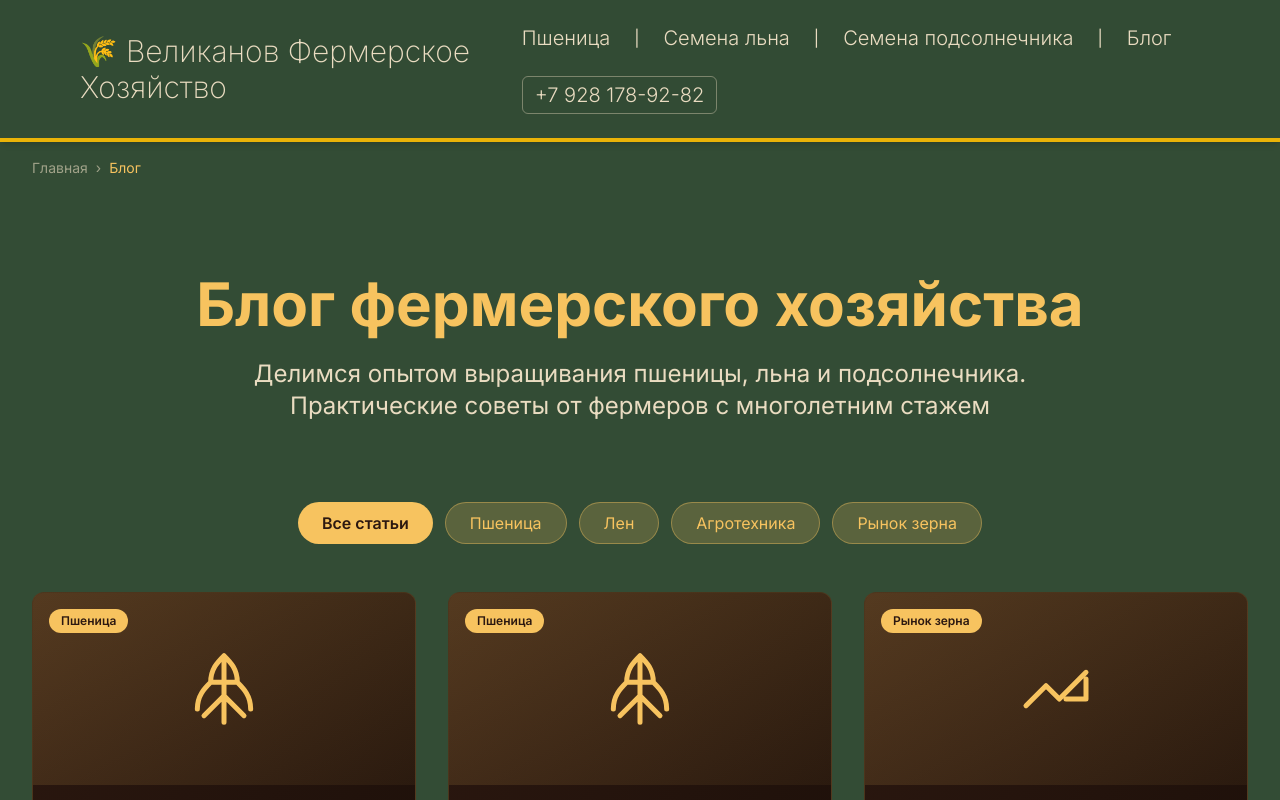
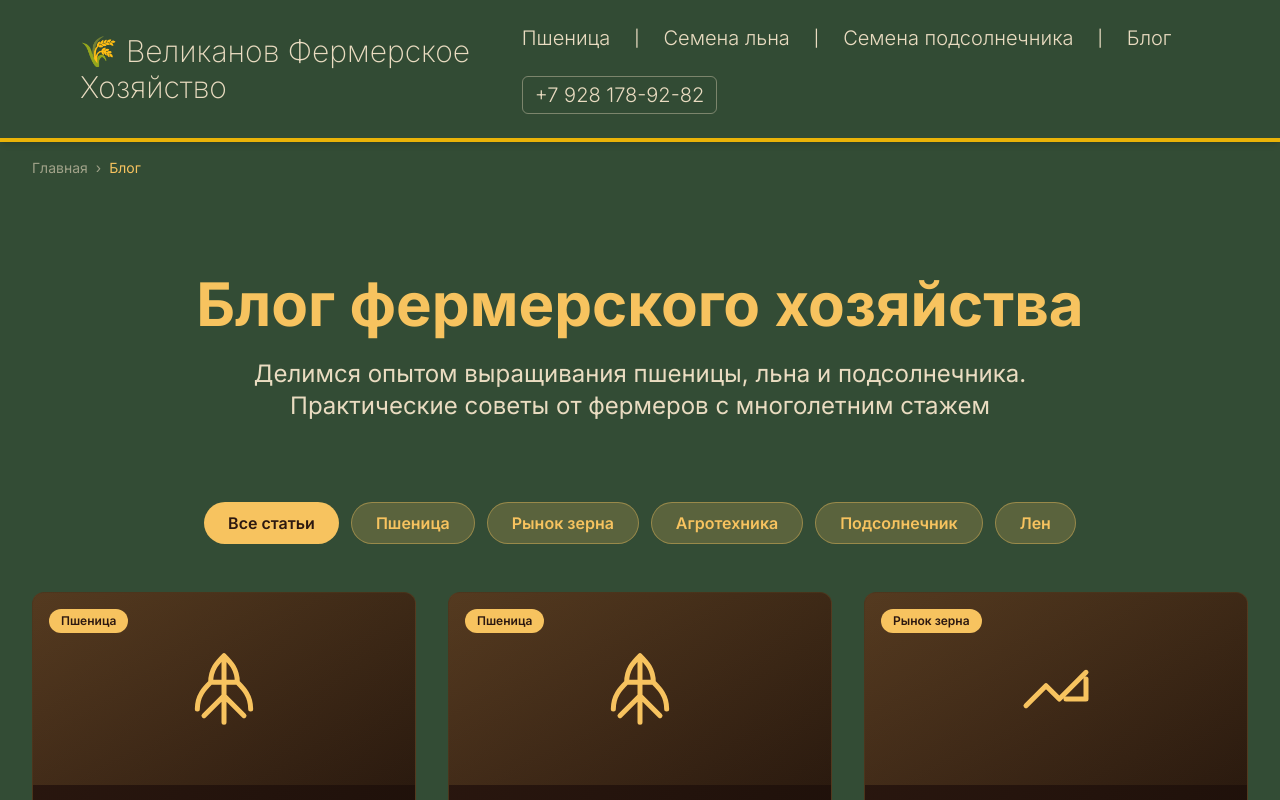
Before and after one commit to stucksippin/farming, a Next.js app: page /blog in a window 1280 px wide. Shown: the top 800 px of the page. Built offline with nearby package versions, Linux system fonts and the light colour scheme.

Commit message:
add filters conditions

```diff
--- a/app/blog/page.js
+++ b/app/blog/page.js
@@ -1,31 +1,23 @@
+'use client';
+
 import { posts } from './data/post';
 import Link from 'next/link';
 import CategoryIcon from '../components/CategotyIcon';
-
-
-
-
-export const metadata = {
-    title: "Блог фермерского хозяйства Великанова | Новости и советы по агро",
-    description:
-        "Читайте статьи о сельском хозяйстве, выращивании пшеницы, льна, подсолнечника и современных агротехнологиях от фермерского хозяйства Великанова.",
-    alternates: {
-        canonical: "https://velikanov-farming.ru/blog",
-    },
-    keywords: [
-        "фермерский блог",
-        "сельское хозяйство статьи",
-        "пшеница лен подсолнечник",
-        "агротехника советы",
-    ],
-};
-
+import { useState } from 'react';
 
 export default function BlogPage() {
+    const [selectedCategory, setSelectedCategory] = useState('Все статьи');
+
+    // Получаем уникальные категории из постов
+    const categories = ['Все статьи', ...Array.from(new Set(posts.map(post => post.category)))];
+
+    // Фильтруем посты по выбранной категории
+    const filteredPosts = selectedCategory === 'Все статьи'
+        ? posts
+        : posts.filter(post => post.category === selectedCategory);
+
     return (
         <div className="min-h-screen" style={{ backgroundColor: "#334C35", fontFamily: "'Inter', sans-serif" }}>
-
-
             <script
                 type="application/ld+json"
                 dangerouslySetInnerHTML={{
@@ -90,7 +82,6 @@ export default function BlogPage() {
                     </span>
                 </nav>
 
-
                 {/* Hero Section */}
                 <section className="px-4 sm:px-6 lg:px-8 py-12 md:py-16 lg:py-20">
                     <div className="max-w-4xl mx-auto text-center animate-fadeIn">
@@ -107,29 +98,34 @@ export default function BlogPage() {
                 <section className="px-4 sm:px-6 lg:px-8 mb-12">
                     <div className="max-w-7xl mx-auto">
                         <div className="flex flex-wrap gap-3 justify-center">
-                            <button className="category-tag px-6 py-2 rounded-full bg-[#F7C35F] text-[#2c1810] font-semibold">
-                                Все статьи
+                            {categories.map(category => (
+                                <button
+                                    key={category}
+                                    onClick={() => setSelectedCategory(category)}
+                                    className={`category-tag px-6 py-2 rounded-full font-semibold transition-all ${selectedCategory === category
+                                        ? 'bg-[#F7C35F] text-[#2c1810]'
+                                        : 'bg-[#F7C35F]/20 text-[#F7C35F] border border-[#F7C35F]/40 hover:bg-[#F7C35F]/30'
+                                        }`}
+                                >
+                                    {category}
                                 </button>
-                            <button className="category-tag px-6 py-2 rounded-full bg-[#F7C35F]/20 text-[#F7C35F] border border-[#F7C35F]/40 hover:bg-[#F7C35F]/30">
-                                Пшеница
-                            </button>
-                            <button className="category-tag px-6 py-2 rounded-full bg-[#F7C35F]/20 text-[#F7C35F] border border-[#F7C35F]/40 hover:bg-[#F7C35F]/30">
-                                Лен
-                            </button>
-                            <button className="category-tag px-6 py-2 rounded-full bg-[#F7C35F]/20 text-[#F7C35F] border border-[#F7C35F]/40 hover:bg-[#F7C35F]/30">
-                                Агротехника
-                            </button>
-                            <button className="category-tag px-6 py-2 rounded-full bg-[#F7C35F]/20 text-[#F7C35F] border border-[#F7C35F]/40 hover:bg-[#F7C35F]/30">
-                                Рынок зерна
-                            </button>
+                            ))}
                         </div>
                     </div>
                 </section>
 
                 {/* Blog Posts Grid */}
                 <section className="px-4 sm:px-6 lg:px-8 pb-20">
-                    <div className="max-w-7xl mx-auto grid grid-cols-1 md:grid-cols-2 lg:grid-cols-3 gap-8">
-                        {posts.map(post => (
+                    <div className="max-w-7xl mx-auto">
+                        {filteredPosts.length === 0 ? (
+                            <div className="text-center py-12">
+                                <p className="text-xl text-[#EADCC1]/60">
+                                    Статьи в этой категории скоро появятся
+                                </p>
+                            </div>
+                        ) : (
+                            <div className="grid grid-cols-1 md:grid-cols-2 lg:grid-cols-3 gap-8">
+                                {filteredPosts.map(post => (
                                     <article key={post.slug} className="blog-card bg-gradient-to-br from-[#2c1810] to-[#1a0e08] rounded-xl border border-[#F7C35F]/20 hover:border-[#F7C35F]/40 overflow-hidden transition-all hover:transform hover:scale-105">
                                         <div className="relative h-48 bg-gradient-to-br from-[#F7C35F]/20 to-[#F7C35F]/5 flex items-center justify-center">
                                             <CategoryIcon category={post.category} />
@@ -159,6 +155,8 @@ export default function BlogPage() {
                                     </article>
                                 ))}
                             </div>
+                        )}
+                    </div>
                 </section>
             </div>
         </div>
```
Lines whose indentation alone changed are shown as unchanged.
